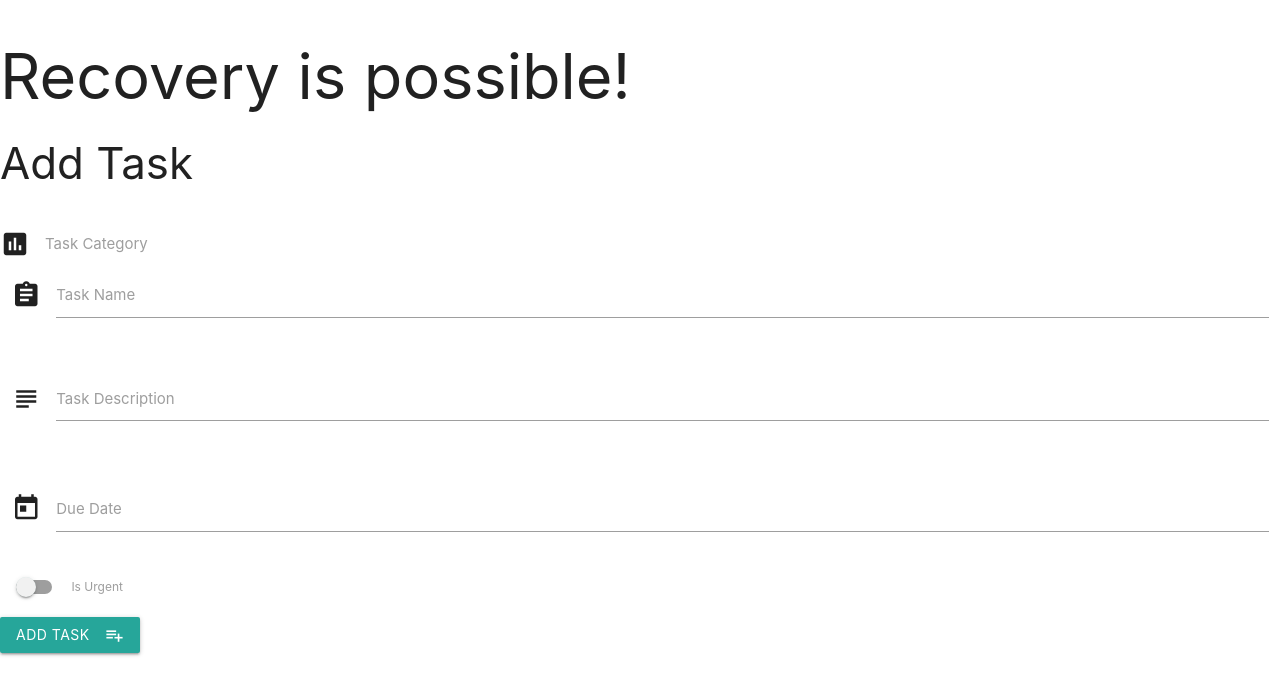
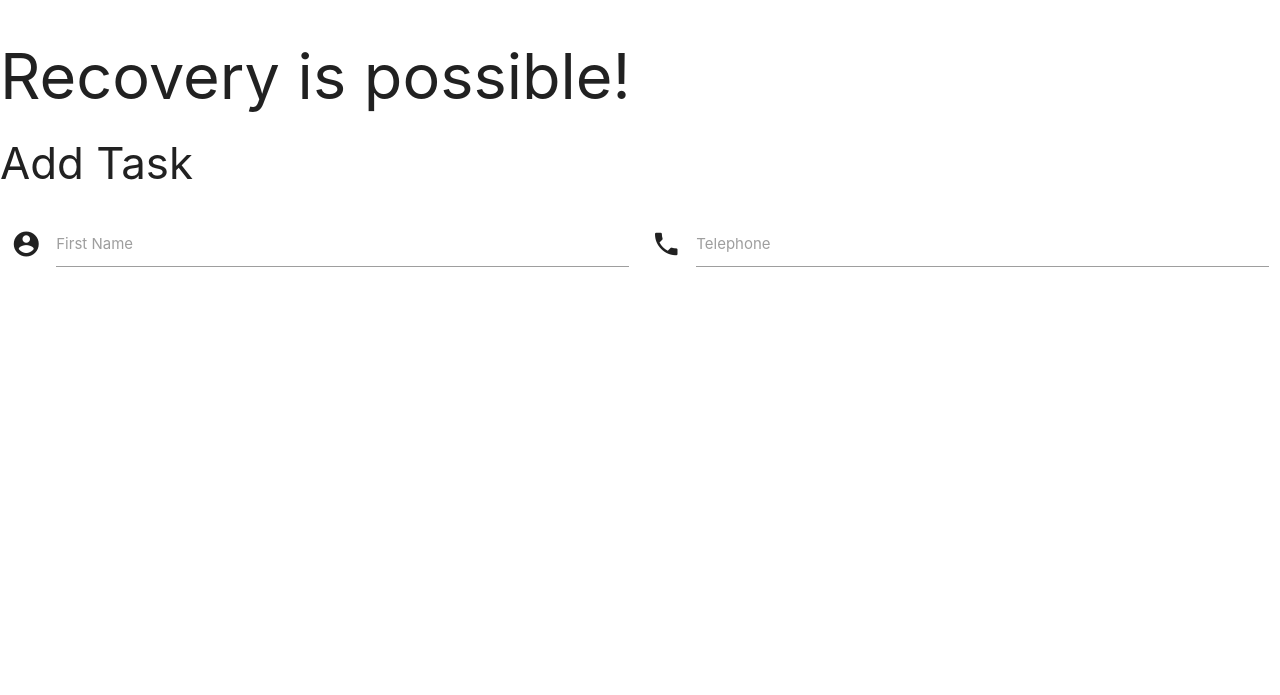
Before and after one commit to samathaluca/fallen, a Flask app: template templates/addtasks.html in a window 1280 px wide. Shown: the top 695 px of the page. Run offline with Flask 2, Linux system fonts and the light colour scheme; the template is opened without the code that fills it, so the values that code supplies are empty; some libraries are stand-ins or nearby versions.

Commit message:
add tasks line 1

```diff
--- a/app.py
+++ b/app.py
@@ -16,6 +16,11 @@ mongo = PyMongo(app)
 def get_tasks():
     return render_template("firstSteps.html", firstSteps=mongo.db.firstSteps.find())
 
+@app.route('/add_task')
+def add_task():
+    return render_template('addtasks.html')
+
+
 if __name__ == '__main__':
     app.run(host=os.environ.get('IP'),
             port=(os.environ.get('PORT')),
--- a/templates/addtasks.html
+++ b/templates/addtasks.html
@@ -1,55 +1,19 @@
 {% extends 'base.html' %} {% block content %}
 <h3>Add Task</h3>
 <div class="row">
-    <form action="{{ url_for('insert_task') }}" method="POST"  class="col s12">
+    <form  action="" method="POST" class="col s12">
         <div class="row">
-            <div class="row">
-                <div class="input-field col s12">
-                    <i class="material-icons prefix">poll</i>
-                    <select id="category" name="category_name">
-                  <option value="" disabled selected>Choose Category</option>
-                  {% for cat in categories %}
-                      <option value="{{cat.category_name}}">{{cat.category_name}}</option>
-                  {% endfor %}
-                </select>
-                    <label>Task Category</label>
-                </div>
+            <div class="input-field col s6">
+                <i class="material-icons prefix">account_circle</i>
+                <input id="icon_prefix" type="text" class="validate">
+                <label for="icon_prefix">First Name</label>
             </div>
-            <div class="input-field col s12">
-                <i class="material-icons prefix">assignment</i>
-                <input id="task_name" name="task_name" type="text">
-                <label for="icon_prefix">Task Name</label>
+            <div class="input-field col s6">
+                <i class="material-icons prefix">phone</i>
+                <input id="icon_telephone" type="tel" class="validate">
+                <label for="icon_telephone">Telephone</label>
             </div>
-        </div>
-        <div class="row">
-            <div class="input-field col s12">
-                <i class="material-icons prefix">subject</i>
-                <textarea name="task_description" id="task_description" class="materialize-textarea"></textarea>
-                <label for="icon_telephone">Task Description</label>
-            </div>
-        </div>
-        <div class="row">
-            <div class="input-field col s12">
-                <i class="material-icons prefix">today</i>
-                <input id="due_date" name="due_date" type="text" class="datepicker">
-                <label for="icon_prefix">Due Date</label>
-            </div>
-        </div>
-        <div class="row">
-            <div class="switch">
-                <label>
-                  <input id="is_urgent" name="is_urgent" type="checkbox">
-                  <span class="lever"></span>
-                  Is Urgent
-                </label>
-            </div>
-        </div>
-        <div class="row">
-            <button class="btn waves-effect waves-light" type="submit" name="action">Add Task
-                <i class="material-icons right">playlist_add</i>
-             </button>
         </div>
     </form>
 </div>
-
 {% endblock %}
```
